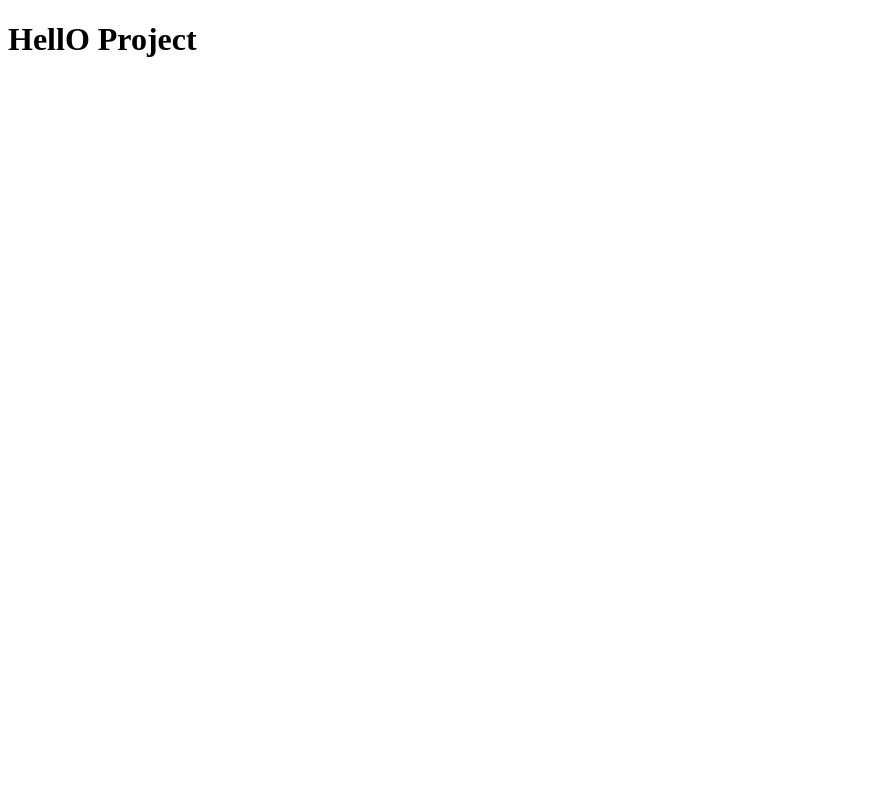
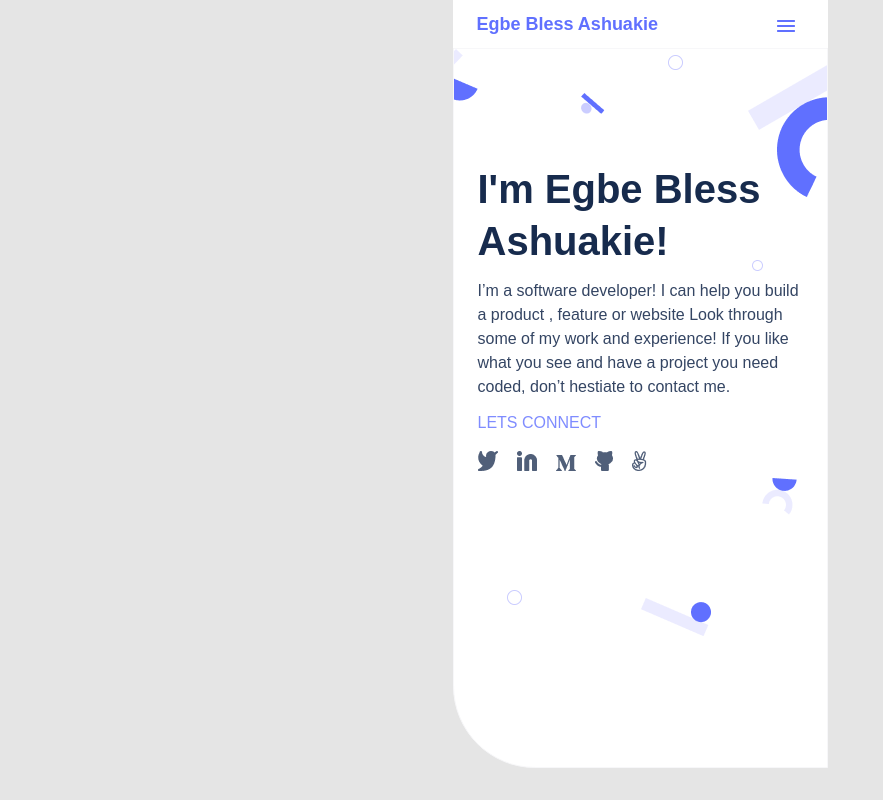
Before and after one commit to Ashuaks/Portfolio, a website: page index.html in a window 1280 px wide. Shown: the whole page, without its empty margins (0-883 px from the left). Drawn offline with Linux system fonts and the light colour scheme.

Commit message:
add code

```diff
--- a/index.html
+++ b/index.html
@@ -4,9 +4,32 @@
     <meta charset="UTF-8">
     <meta http-equiv="X-UA-Compatible" content="IE=edge">
     <meta name="viewport" content="width=device-width, initial-scale=1.0">
-    <title>Document</title>
+    <title>Portfolio</title>
+    <link rel="stylesheet" href="style.css">
 </head>
 <body>
-    <h1>HellO Project</h1>
+    <header>
+
+        <nav class="tool_bar">
+            <a href="" class="my-logo">Egbe Bless Ashuakie</a>
+            <button class="bars"><img src="images/icon-menu.png" alt=""></button>
+        </nav>
+    </header>
+
+    <section class="middle">
+        <div class="headline_sect">
+            <h1>I'm Egbe Bless Ashuakie!</h1>
+            <p class="software_dev">I’m a software developer! I can help you build a product , feature or website Look through some of my work and experience! If you like what you see and have a project you need coded, don’t hestiate to contact me.</p>
+            <p class="lets">LETS CONNECT</p>
+            <ul class="social">
+                <li><a href=""><img src="images/Vector.png" alt=""></a></li>
+                <li><a href=""><img src="images/Linkedin-icon.png" alt=""></a></li>
+                <li><a href=""><img src="images/m.png" alt=""></a></li>
+                <li><a href=""><img src="images/cat.png" alt=""></a></li>
+                <li><a href=""><img src="images/rabbit.png" alt=""></a></li>
+            </ul>
+        </div>
+
+    </section>
 </body>
 </html>
--- a/style.css
+++ b/style.css
@@ -1,3 +1,84 @@
-h1 {
-  color: blue;
+body {
+  margin: auto;
+  width: 375px;
+  background-color: #e5e5e5;
 }
+
+.tool_bar {
+  display: flex;
+  height: 48px;
+  justify-content: space-between;
+  background-color: #fff;
+  align-items: center;
+}
+
+.tool_bar a.my-logo {
+  margin-left: 24px;
+  font-family: 'Poppins', sans-serif;
+  font-style: normal;
+  font-weight: 700;
+  font-size: 18px;
+  line-height: 20px;
+  text-decoration: none;
+  align-self: center;
+  color: #6070ff;
+}
+
+.tool_bar button.bars {
+  margin-right: 24px;
+  align-self: center;
+  text-align: center;
+  padding-top: 8px;
+  background-color: transparent;
+  border: none;
+  cursor: pointer;
+}
+
+
+.headline_sect {
+  background-image: url("images/header-shapes-mobile.png");
+  background-repeat: no-repeat;
+  border: 1px solid #f7f7f9;
+  border-bottom-left-radius: 82px;
+  background-color: #fff;
+}
+
+.headline_sect h1 {
+  margin: 114px 24px 12px 24px;
+  color: #172b4d;
+  font-style: normal;
+  font-family: 'Poppins', sans-serif;
+  font-weight: 700;
+  font-size: 40px;
+  line-height: 52px;
+}
+
+.headline_sect p.software_dev {
+  margin: 12px 24px 12px 24px;
+  font-family: 'Poppins', sans-serif;
+  font-style: normal;
+  font-weight: 400;
+  font-size: 16px;
+  line-height: 24px;
+  color: #344563;
+}
+
+.headline_sect p.lets {
+  margin: 12px 24px 12px 24px;
+  font-family: 'Poppins', sans-serif;
+  font-style: normal;
+  font-weight: 500;
+  font-size: 16px;
+  line-height: 24px;
+  color: #7f8cff;
+}
+
+.headline_sect ul {
+  padding-left: 24px;
+  list-style-type: none;
+  display: flex;
+  justify-content: space-between;
+  margin-right: 180px;
+  align-items: baseline;
+  margin-bottom: 292px;
+}
```
Also changed, not shown: images/Linkedin-icon.png (added), images/Vector.png (added), images/battery.png (added), images/cat.png (added), images/cellular-connection.png (added), images/css-icon.png (added), images/down-arrow.png (added), images/first_card_image.png (added), images/header-shapes-mobile.png (added), images/html-icon.png (added), images/icon-menu.png (added), images/js-icon.png (added), images/m.png (added), images/rabbit.png (added), 3 more files.
